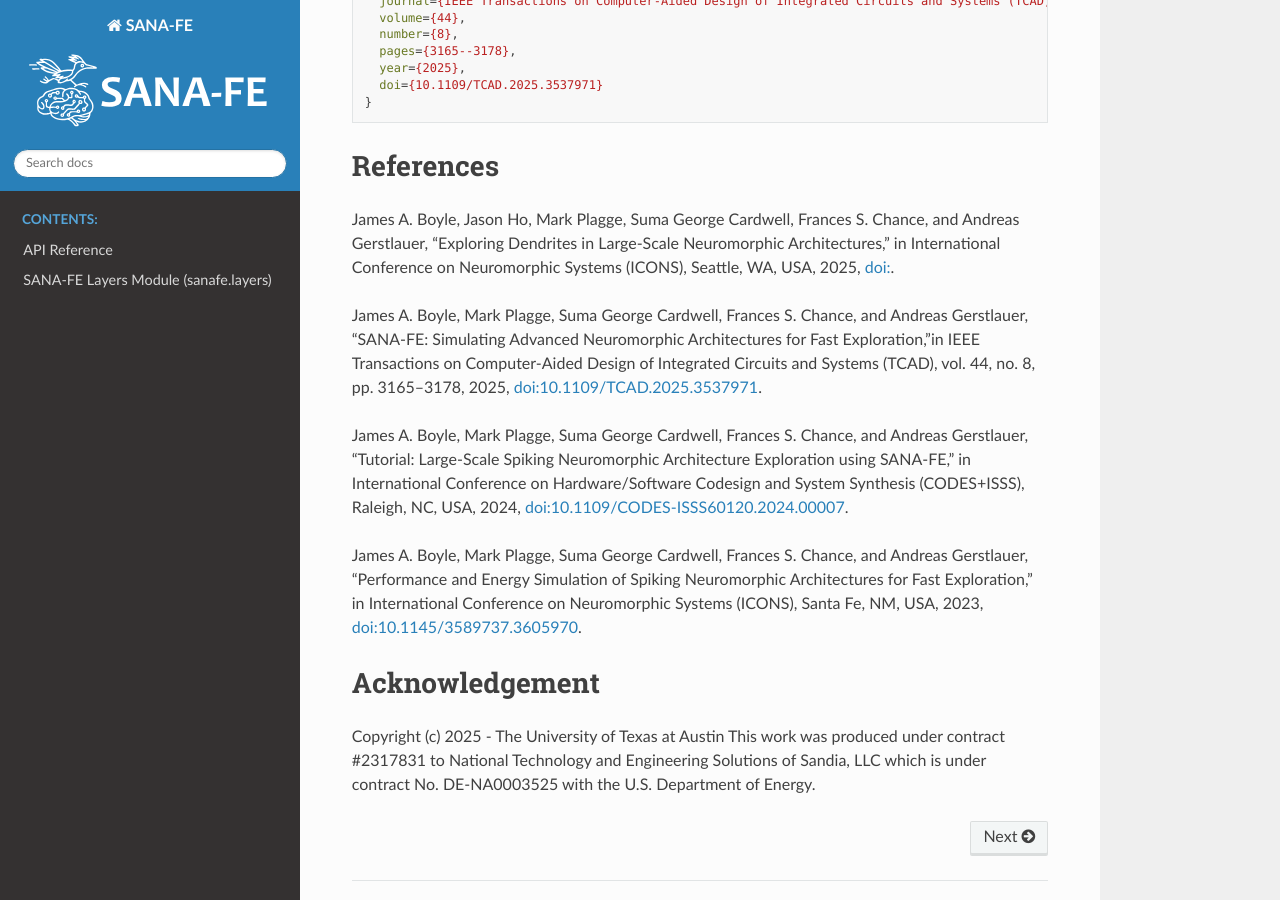
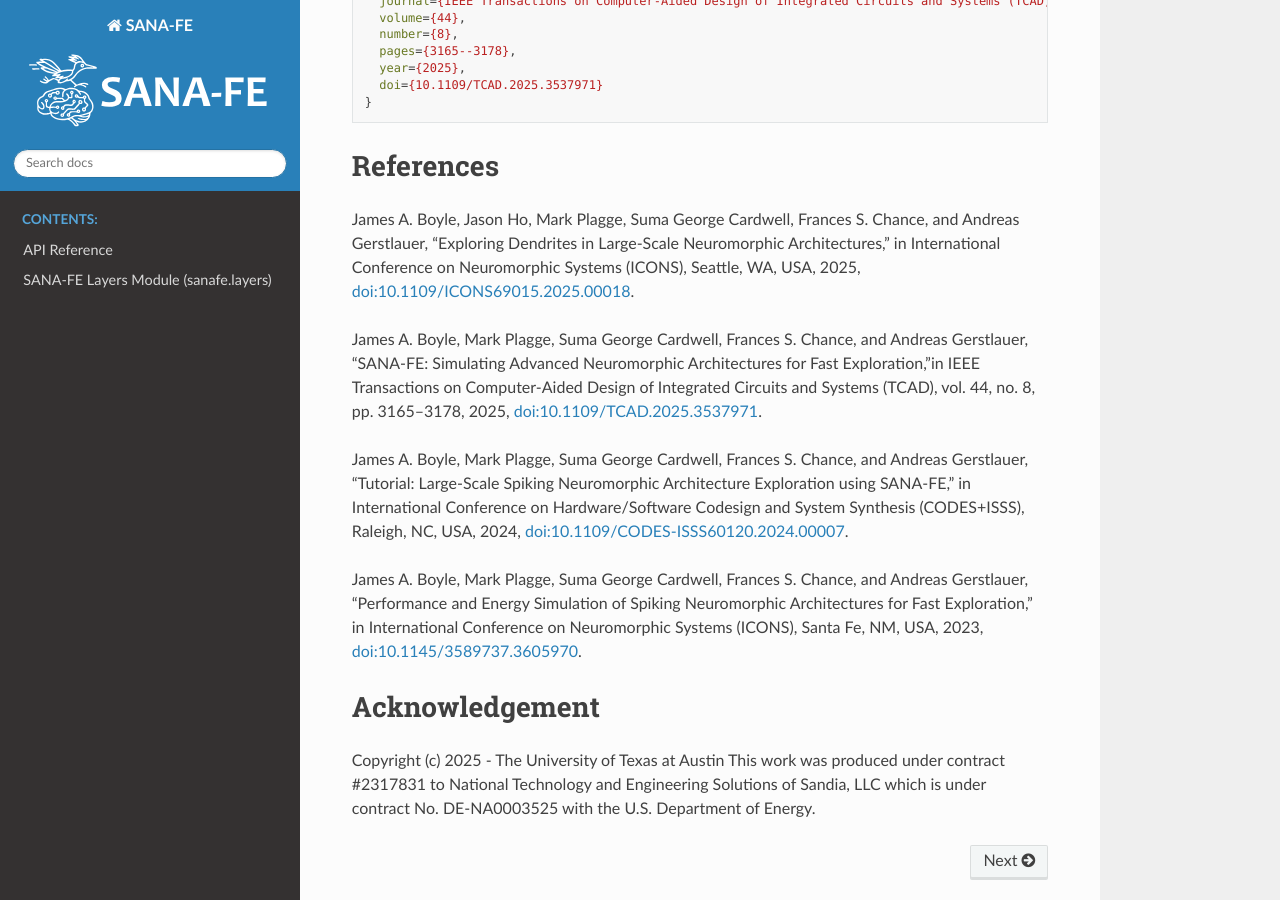
Before and after one commit to SLAM-Lab/SANA-FE, a Sphinx documentation site: the page built from docs/index.rst, in a window 1280 px wide and 900 px high, scrolled down 2486 px. Built offline with Sphinx 7.4.7 and the Read the Docs theme 3.1.0, drawn with Linux system fonts in a browser that asks for light colours.

Commit message:
Update references and bibliographies
Include paper on exploring dendrites from ICONS '25 proceedings

```diff
--- a/docs/index.rst
+++ b/docs/index.rst
@@ -107,7 +107,7 @@ References
 James A. Boyle, Jason Ho, Mark Plagge, Suma George Cardwell, Frances S. Chance, and Andreas Gerstlauer,
 "Exploring Dendrites in Large-Scale Neuromorphic Architectures,"
 in International Conference on Neuromorphic Systems (ICONS), Seattle, WA, USA, 2025,
-`doi: <https://doi.org/>`_.
+`doi:10.1109/ICONS69015.2025.00018 <https://doi.org/10.1109/ICONS69015.2025.00018>`_.
 
 James A. Boyle, Mark Plagge, Suma George Cardwell, Frances S. Chance, and Andreas Gerstlauer,
 "SANA-FE: Simulating Advanced Neuromorphic Architectures for Fast Exploration,"in IEEE Transactions on Computer-Aided Design of Integrated Circuits and Systems (TCAD), vol. 44, no. 8, pp. 3165–3178, 2025,
--- a/references.bib
+++ b/references.bib
@@ -2,9 +2,10 @@
   title={Exploring Dendrites in Large-Scale Neuromorphic Architectures},
   author={James A. Boyle and Jason Ho and Mark Plagge and Suma George Cardwell and Frances S. Chance and Andreas Gerstlauer},
   booktitle={International Conference on Neuromorphic Systems (ICONS)},
+  pages={49--56},
   year={2025},
   address={Seattle, WA, USA},
-  doi={}
+  doi={10.1109/ICONS69015.2025.00018}
 }
 
 @article{boyle2025sanafe,
```
Also changed, not shown: README.md (+1 -1 lines).
